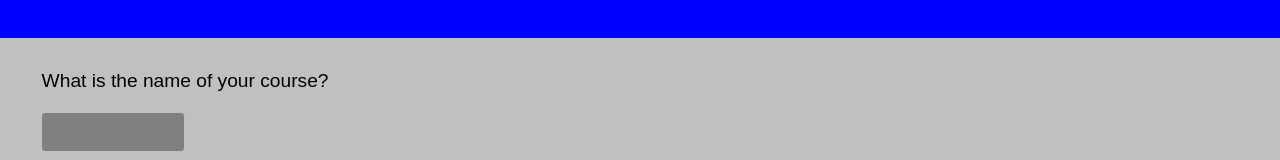
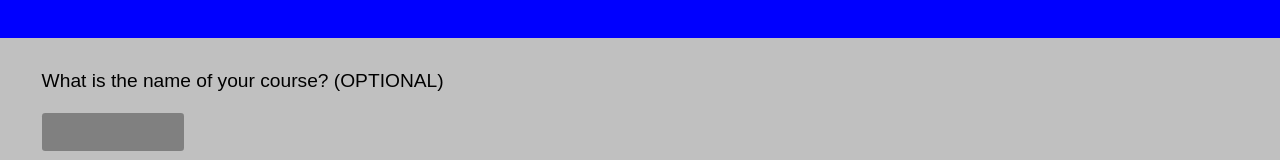
Before and after one commit to dalidia/grade_calculator, a plain HTML site: page index.html in a window 1280 px wide. Shown: the part 250-410 px from the top of the page. Drawn offline with Linux system fonts and the light colour scheme.

Commit message:
small changes for the website release for laptop

```diff
--- a/index.html
+++ b/index.html
@@ -18,7 +18,7 @@
         <p>Are you stressed out about your grade? Do you want to know what your percentage is to know your grade? Don't worry! We are here to help, we will calculate your overall percentage so that you don't have to do the math or unknowingly make a mistake.</p>
       </header>
       <div class="course">
-        <label for="courseName">What is the name of your course?</label>
+        <label for="courseName">What is the name of your course? (OPTIONAL)</label>
         <input type="text" id="courseName" name="courseName">
       </div>
       <main>
```
Also changed, not shown: 1 other file.
